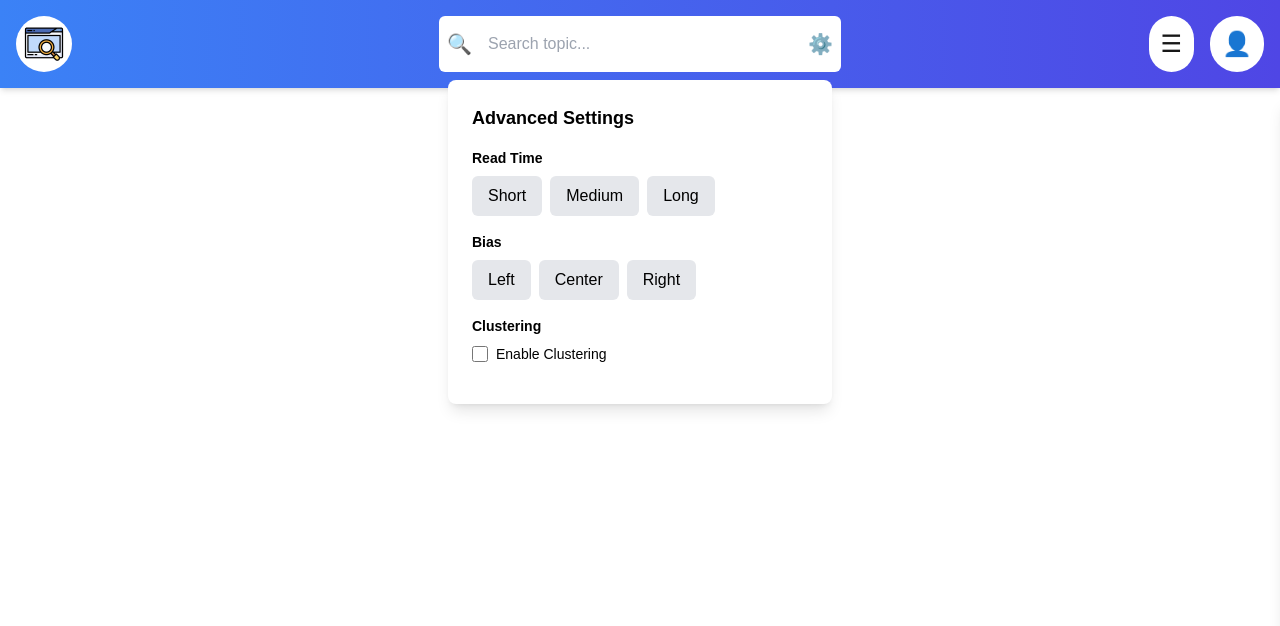
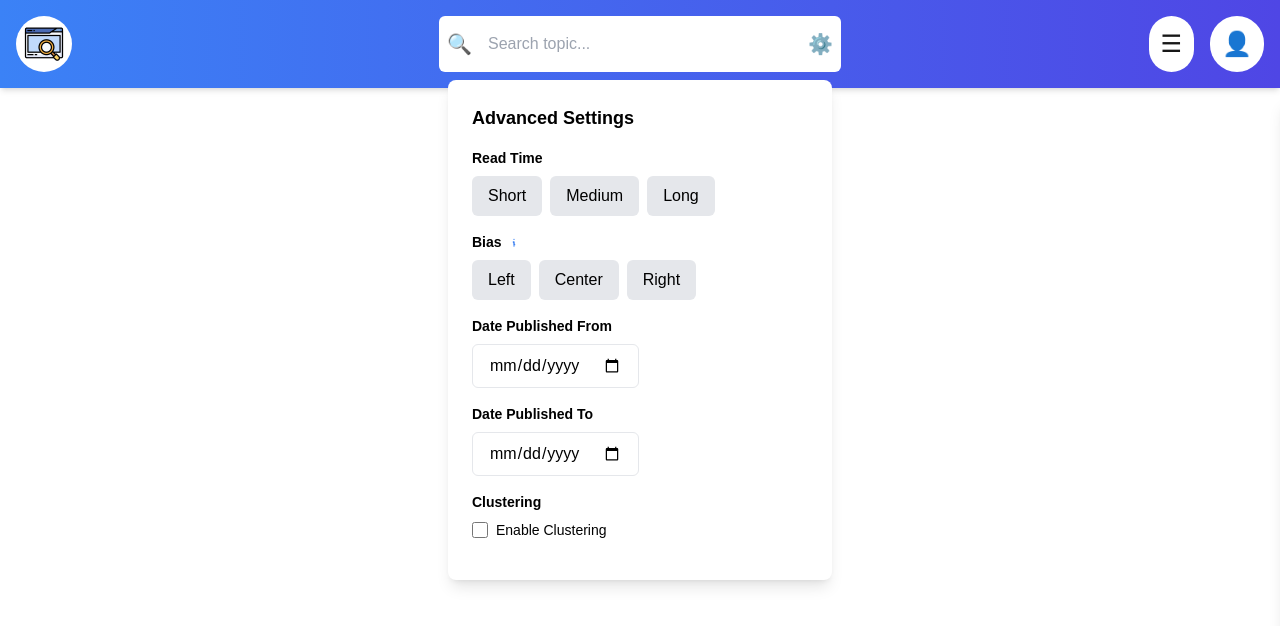
Before and after one commit to fayefzhang/bitewise, a Next.js app in the folder frontend/: page /search in a window 1280 px wide. Both pictures are taken after a click on the button "⚙️". Shown: the top 626 px of the page. Built offline with nearby package versions, Linux system fonts and the light colour scheme.

Commit message:
additional filtering: multiselect, tooltip, date

```diff
--- a/frontend/app/components/header.tsx
+++ b/frontend/app/components/header.tsx
@@ -26,37 +26,39 @@ const Header: React.FC<HeaderProps> = ({
     domains: [],
     exclude_domains: [],
     from_date: "",
-    read_time: "",
-    bias: "",
+    to_date: "",
+    read_time: [],
+    bias: [],
     clustering: false,
+    topics: [],
   });
 
   const toggleReadTime = (time: string) => {
-    if (searchPreferences.read_time == time) {
-      setSearchPreferences((prev) => ({
+    setSearchPreferences((prev) => {
+      const currentSelection = prev.read_time || []; // Ensure it's an array
+      const isAlreadySelected = currentSelection.includes(time);
+
+      return {
         ...prev,
-        read_time: "",
-      }));
-    } else {
-      setSearchPreferences((prev) => ({
-        ...prev,
-        read_time: time,
-      }));
-    }
+        read_time: isAlreadySelected
+          ? currentSelection.filter((t) => t !== time) // Remove if already selected
+          : [...currentSelection, time], // Add if not selected
+      };
+    });
   };
 
   const toggleBias = (articleBias: string) => {
-    if (searchPreferences.bias == articleBias) {
-      setSearchPreferences((prev) => ({
+    setSearchPreferences((prev) => {
+      const currentSelection = prev.bias || []; // Ensure it's an array
+      const isAlreadySelected = currentSelection.includes(articleBias);
+
+      return {
         ...prev,
-        bias: "",
-      }));
-    } else {
-      setSearchPreferences((prev) => ({
-        ...prev,
-        bias: articleBias,
-      }));
-    }
+        bias: isAlreadySelected
+          ? currentSelection.filter((b) => b !== articleBias) // Remove if already selected
+          : [...currentSelection, articleBias], // Add if not selected
+      };
+    });
   };
 
   const handleKeyDown = (e: React.KeyboardEvent<HTMLInputElement>) => {
@@ -64,10 +66,6 @@ const Header: React.FC<HeaderProps> = ({
       onSearch(searchTerm.trim());
       setPreferences(searchPreferences);
     }
-  };
-
-  const updatePreference = (key: string, value: unknown) => {
-    setSearchPreferences((prev) => ({ ...prev, [key]: value }));
   };
 
   // SIGN IN SIGN UP POPUP
@@ -135,8 +133,8 @@ const Header: React.FC<HeaderProps> = ({
               Read Time
             </label>
             <div className="flex space-x-2">
-              {["Short", "Medium", "Long"].map((time: string) => {
-                const isSelected = searchPreferences.read_time == time;
+              {["Short", "Medium", "Long"].map((time) => {
+                const isSelected = searchPreferences.read_time?.includes(time);
                 return (
                   <button
                     key={time}
@@ -152,10 +150,31 @@ const Header: React.FC<HeaderProps> = ({
             </div>
           </div>
           <div className="mb-4">
-            <label className="block text-sm font-semibold mb-2">Bias</label>
+            <label className="block text-sm font-semibold mb-2 flex items-center space-x-1">
+              <span>Bias</span>
+              <div className="relative group">
+                <svg
+                  className="w-4 h-4 text-blue-500 hover:text-gray-700 cursor-pointer"
+                  xmlns="http://www.w3.org/2000/svg"
+                  viewBox="0 0 24 24"
+                  stroke="currentColor"
+                >
+                  <path
+                    strokeLinecap="round"
+                    strokeLinejoin="round"
+                    strokeWidth={2}
+                    d="M13 16h-1v-4h-1m1-4h.01M12 18h0"
+                  />
+                </svg>
+                <div className="absolute left-6 top-1/2 transform -translate-y-1/2 w-56 bg-gray-800 text-white text-xs rounded-md p-2 opacity-0 group-hover:opacity-100 transition-opacity duration-200 shadow-lg">
+                  Bias is determined by the source's rating in our bias
+                  database.
+                </div>
+              </div>
+            </label>
             <div className="flex space-x-2">
-              {["Left", "Center", "Right"].map((bias: string) => {
-                const isSelected = searchPreferences.bias == bias;
+              {["Left", "Center", "Right"].map((bias) => {
+                const isSelected = searchPreferences.bias?.includes(bias);
                 return (
                   <button
                     key={bias}
@@ -170,6 +189,43 @@ const Header: React.FC<HeaderProps> = ({
               })}
             </div>
           </div>
+          <div className="mb-4">
+            <label className="block text-sm font-semibold mb-2">
+              Date Published From
+            </label>
+            <div className="flex space-x-2">
+              <input
+                type="date"
+                value={searchPreferences.from_date}
+                onChange={(e) =>
+                  setSearchPreferences((prev) => ({
+                    ...prev,
+                    from_date: e.target.value,
+                  }))
+                }
+                className="px-4 py-2 border rounded-md focus:outline-none focus:ring-2 focus:ring-blue-500"
+              />
+            </div>
+          </div>
+          <div className="mb-4">
+            <label className="block text-sm font-semibold mb-2">
+            Date Published To
+            </label>
+            <div className="flex space-x-2">
+              <input
+                type="date"
+                value={searchPreferences.to_date}
+                onChange={(e) =>
+                  setSearchPreferences((prev) => ({
+                    ...prev,
+                    to_date: e.target.value,
+                  }))
+                }
+                className="px-4 py-2 border rounded-md focus:outline-none focus:ring-2 focus:ring-blue-500"
+              />
+            </div>
+          </div>
+
           <div className="mb-4">
             <label className="block text-sm font-semibold mb-2">
               Clustering
--- a/frontend/app/search/page.tsx
+++ b/frontend/app/search/page.tsx
@@ -1,7 +1,7 @@
 "use client";
 
-import { Preferences, Article, Summary } from '../common/interfaces';
-import { toTitleCase } from '../common/utils'
+import { Preferences, Article, Summary } from "../common/interfaces";
+import { toTitleCase } from "../common/utils";
 import Header from "../components/header";
 import Image from "next/image";
 import { Key, useState, useEffect } from "react";
@@ -14,7 +14,8 @@ const SearchPage: React.FC = () => {
   const [selectedArticleId, setSelectedArticleId] = useState<number | null>(
     null
   );
-  const [headerPreferences, setHeaderPreferences] = useState<Preferences | null> (null);
+  const [headerPreferences, setHeaderPreferences] =
+    useState<Preferences | null>(null);
   const [isPanelOpen, setIsPanelOpen] = useState(false);
 
   const searchParams = useSearchParams();
@@ -34,8 +35,11 @@ const SearchPage: React.FC = () => {
     domains: null, // theoretically same as sources, will add in code later to go from one to another so we only need one
     exclude_domains: null,
     from_date: null, // this defaults to past 7 days in newsapi code
-    read_time: null,
-    bias: null,
+    to_date: null,
+    read_time: [],
+    bias: [],
+    clustering: false,
+    topics: [],
   };
 
   useEffect(() => {
@@ -46,7 +50,7 @@ const SearchPage: React.FC = () => {
         id: 1,
         title: "Chancellor Scholz...",
         source: "Reuters",
-        date: "1 hr ago",
+        time: "1 hr ago",
         bias: "right-center",
       };
 
@@ -58,6 +62,8 @@ const SearchPage: React.FC = () => {
           "Germany’s ruling coalition collapses as Chancellor Scholz fires finance minister",
         source: "CNBC",
         content: "Germany’s ruling coalition collapsed on Wednesday...",
+        time: "1 hr ago",
+        cluster: 1,
         date: "5 hours ago",
         bias: "center",
         readTime: "5 MIN READ",
@@ -208,7 +214,11 @@ const SearchPage: React.FC = () => {
 
   return (
     <div className="w-full min-h-screen mx-auto bg-white">
-      <Header onSearch={handleSearch} setPreferences={setPreferences} placeholder="Search topic..." />
+      <Header
+        onSearch={handleSearch}
+        setPreferences={setPreferences}
+        placeholder="Search topic..."
+      />
 
       {/* Main Content */}
       <main className="p-4 md:p-8 main-content flex">
@@ -226,14 +236,57 @@ const SearchPage: React.FC = () => {
                 <p className="text-gray-600 mt-2">{summary.summary}</p>
               </section>
               <section>
-                {articles.filter((article) => {
+                {articles
+                  .filter((article) => {
                     let readTime = true;
-                  if (headerPreferences && headerPreferences.read_time != "") {
-                    readTime = ((headerPreferences?.read_time == "Short" && article.readTime == "<2 min") ||
-                    (headerPreferences?.read_time == "Medium" && article.readTime == "2-7 min") ||
-                    (headerPreferences?.read_time == "Long" && article.readTime == ">7 min"));
+                    let biasMatch = true;
+                    let dateMatch = true;
+
+                    // Read Time Filtering (Supports Multiple Selections)
+                    if (headerPreferences?.read_time?.length > 0) {
+                      readTime = headerPreferences.read_time.some(
+                        (time) =>
+                          (time === "Short" && article.readTime === "<2 min") ||
+                          (time === "Medium" &&
+                            article.readTime === "2-7 min") ||
+                          (time === "Long" && article.readTime === ">7 min")
+                      );
                     }
-                  return (headerPreferences?.bias == null || article.bias.includes(headerPreferences.bias.toLowerCase()) && readTime && (!headerPreferences.clustering || article.cluster != -1));
+
+                    // Bias Filtering (Supports Multiple Selections)
+                    if (headerPreferences?.bias?.length > 0) {
+                      biasMatch = headerPreferences.bias.some((bias) =>
+                        article.bias.includes(bias.toLowerCase())
+                      );
+                    }
+
+                    // Date Filtering (Supports From and To Dates)
+                    if (headerPreferences?.from_date) {
+                      const articleDate = new Date(article.time).getTime();
+                      const fromDate = new Date(
+                        headerPreferences.from_date
+                      ).getTime();
+                      if (articleDate < fromDate) {
+                        dateMatch = false;
+                      }
+                    }
+
+                    if (headerPreferences?.to_date) {
+                      const articleDate = new Date(article.time).getTime();
+                      const toDate = new Date(
+                        headerPreferences.to_date
+                      ).getTime();
+                      if (articleDate > toDate) {
+                        dateMatch = false;
+                      }
+                    }
+
+                    return (
+                      biasMatch &&
+                      readTime &&
+                      dateMatch &&
+                      (!headerPreferences.clustering || article.cluster !== -1)
+                    );
                   })
                   .map((article) => (
                     <div
```
Also changed, not shown: frontend/app/common/interfaces.ts (+5 -2 lines). Lines whose indentation alone changed are shown as unchanged.
